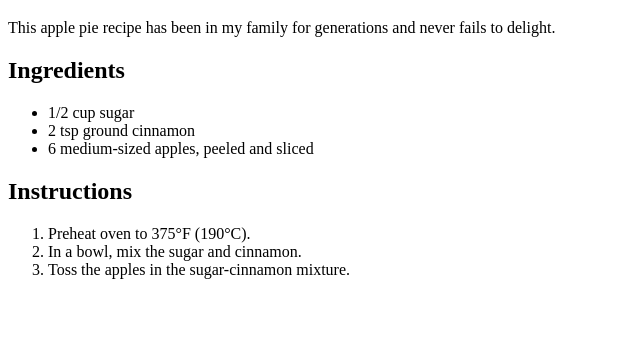
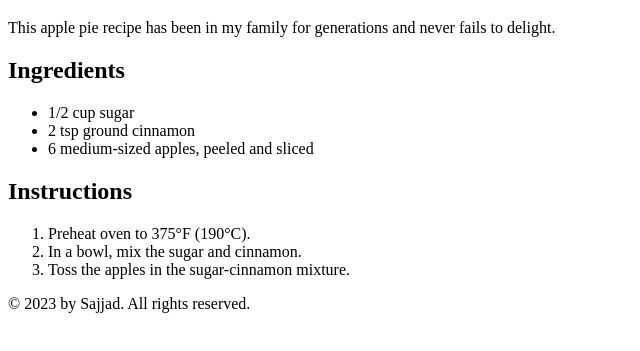
Before and after one commit to MohammadSajjadHossain9648/test-repo-using-surge-hosting, a plain HTML site: page index.html in a window 1280 px wide. Shown: the part 61-412 px from the top of the page, without its empty margins (0-640 px from the left). Drawn offline with Linux system fonts and the light colour scheme.

Commit message:
Add HTML part for footer section

```diff
--- a/index.html
+++ b/index.html
@@ -31,5 +31,8 @@
             </ol>
         </section>
     </main>
+    <footer>
+        <p>© 2023 by Sajjad. All rights reserved.</p>
+    </footer>
 </body>
 </html>
```
